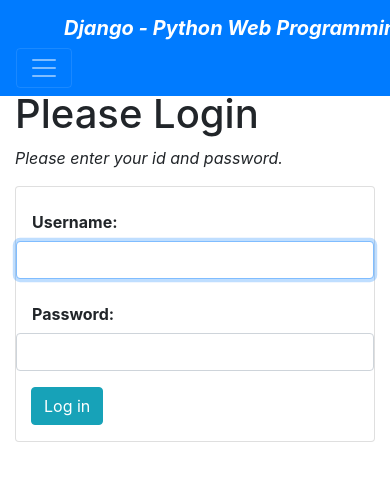
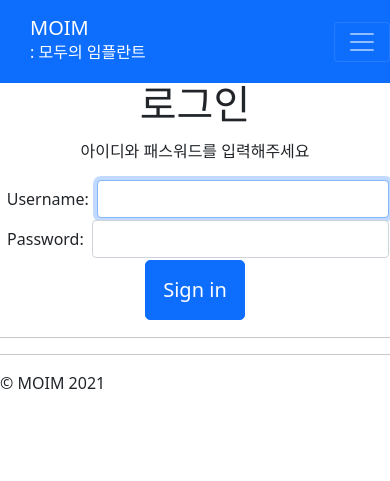
Before and after one commit to JKH1109/imfin1, a Django app: page /accounts/login/ in a window 390 px wide. Shown: the top 481 px of the page. Run offline with Django 3.2, Linux system fonts and the light colour scheme; some libraries are stand-ins or nearby versions.

Commit message:
로그인 80%, 회원가입,게시판 해야됨

```diff
--- a/mainApp/templates/registration/login.html
+++ b/mainApp/templates/registration/login.html
@@ -1,42 +1,100 @@
-{% extends "base.html" %}
+{% extends 'banner.html' %}
 {% load widget_tweaks %}
 
 {% block title %}login.html{% endblock %}
 
+{% block extra-script %}
+<link rel="stylesheet" href="https://stackpath.bootstrapcdn.com/bootstrap/4.3.1/css/bootstrap.min.css">
+
+<script src="https://code.jquery.com/jquery-3.3.1.slim.min.js"></script>
+<script src="https://cdnjs.cloudflare.com/ajax/libs/popper.js/1.14.7/umd/popper.min.js"></script>
+<script src="https://stackpath.bootstrapcdn.com/bootstrap/4.3.1/js/bootstrap.min.js"></script>
+<script src="https://kit.fontawesome.com/c998a172fe.js"></script>
+
+<link rel="preconnect" href="https://fonts.googleapis.com">
+<link rel="preconnect" href="https://fonts.gstatic.com" crossorigin>
+<link href="https://fonts.googleapis.com/css2?family=Black+Han+Sans&display=swap" rel="stylesheet">
+{% endblock %}
+
+
 {% block content %}
+<div class="col-md-12" align="center">
+    <div class="col-md-10">
+        <h1 style="font-family: 'Black Han Sans', sans-serif; font-size:40px">로그인</h1>
+        <p class="font-italic">아이디와 패스워드를 입력해주세요</p>
 
-    <h1>Please Login</h1>
-    <p class="font-italic">Please enter your id and password.</p>
+        {% if form.errors %}
+        <div class="alert alert-danger">
+            <div class="font-weight-bold">올바른 값을 입력해 주세요</div>
+            {{ form.errors }}
+        </div>
+        {% endif %}
 
-    {% if form.errors %}
-    <div class="alert alert-danger">
-        <div class="font-weight-bold">Wrong! Please correct the error(s) below.</div>
-        {{ form.errors }}
+        <div class="container">
+            <div class="col-md-3" align="center">
+                <div class="row">
+                    <table align="center" height="40" width="100" border="0">
+                        <tr>
+                            <div class="col-md-2">
+                                <td align="center">{{ form.username|add_label_class:"col-form-label col-md-10 font-weight-bold" }}</td>
+                            </div>
+                            <div class="col-md-1">
+                                <td align="center">{{ form.username|add_class:"form-control"|attr:"autofocus" }}</td>
+                            </div>
+                        </tr>
+                    </table>
+                    <table align="center" height="40" width="100" border="0">
+                        <tr>
+                            <div class="col-md-2">
+                                <td align="center">{{ form.password|add_label_class:"col-form-label col-md-10 font-weight-bold" }}</td>
+                            </div>
+                            <div class="col-md-2">
+                                <td align="center">{{ form.password|add_class:"form-control" }}</td>
+                            </div>
+                        </tr>
+                    </table>
+                </div>
+                <div class="col-md-6">
+                    <table align="center" height="50" width="100" border="0">
+                        <tr>
+                            <td>
+                                <button class="btn btn-lg btn-primary btn-block" type="submit"
+                                    style=" width:100px; height:60px; border-radius:5px; text-align:center; font-size:20px">Sign in</button>
+                            </td>
+                        </tr>
+                    </table>
+                </div>
+            </div>
+        </div>
     </div>
-    {% endif %}
+</div>
 
-    <form action="." method="post" class="card pt-3">{% csrf_token %}
+<!-- <form action="." method="post" class="card-group" align="center">{% csrf_token %}
 
         <div class="form-group row">
+            <div class="col-md-2">
             {{ form.username|add_label_class:"col-form-label col-sm-2 ml-3 font-weight-bold" }}
-            <div class="col-sm-5">
+            </div>
+            <div class="col-md-4">
                 {{ form.username|add_class:"form-control"|attr:"autofocus" }}
             </div>
         </div>
         <div class="form-group row">
+            <div class="col-md-2">
             {{ form.password|add_label_class:"col-form-label col-sm-2 ml-3 font-weight-bold" }}
-            <div class="col-sm-5">
+            </div>
+            <div class="col-md-4">
                 {{ form.password|add_class:"form-control" }}
             </div>
         </div>
 
         <div class="form-group">
             <div class="offset-sm-2 col-sm-5">
-                <input type="submit" value="Log in" class="btn btn-info"/>
+                <input type="submit" value="로그인" class="btn btn-info"/>
                 <input type="hidden" name="next" value="{{ next }}" />
             </div>
         </div>
 
-    </form>
+    </form> -->
 
 {% endblock %}
--- a/reviewApp/templates/review/Reviewwrite.html
+++ b/reviewApp/templates/review/Reviewwrite.html
@@ -1,6 +1,6 @@
 <!doctype html>
 <html lang="en">
-{% banner.html %}
+
 <head>
   <!-- Required meta tags -->
   <meta charset="UTF-8">
@@ -76,7 +76,7 @@
   <div class="container-fluid">
     <h3></h3>
     <h2 colspan="4" style="font-family: 'Black Han Sans', sans-serif; font-size:30px">리뷰쓰기</h2>
-    <hr />
+    <hr/>
     <div class="row">
       <div class="col-md-12">
         <div class="row">
```
